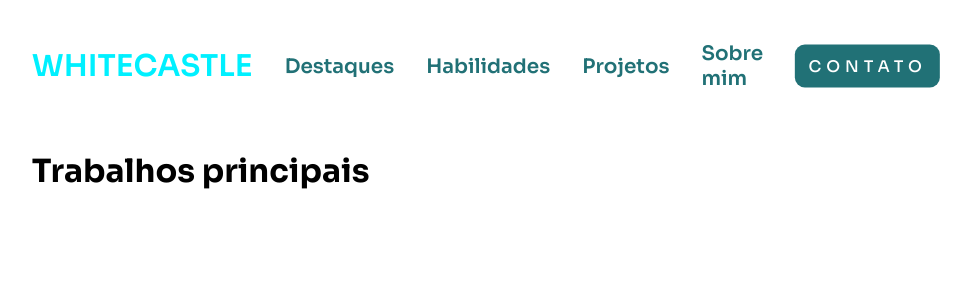
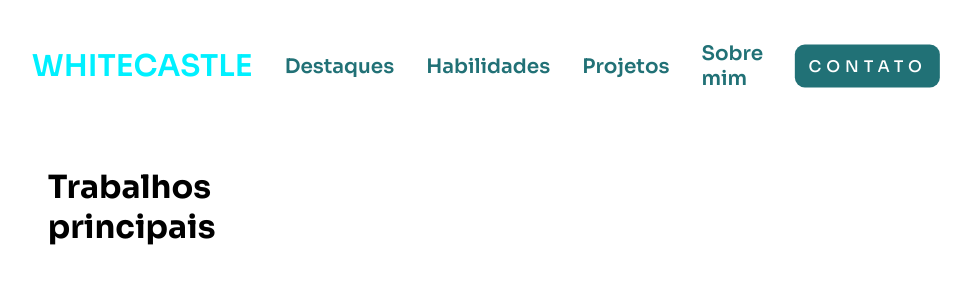
Before and after one commit to CastleWhite23/novo-portifolio, a React (Vite) app: page / in a window 1280 px wide. Shown: the top 300 px of the page, without its empty margins (154-1125 px from the left). Built offline with nearby package versions, Linux system fonts and the light colour scheme.

Commit message:
estilizando a pagina de projetos

```diff
--- a/src/pages/projetos/Projetos.css
+++ b/src/pages/projetos/Projetos.css
@@ -1,3 +1,16 @@
 .projetos{
     height: 100vh;
+    max-width: 1200px;
 }
+
+.projetos h1{
+    width: 100px;
+    padding: 1rem;
+}
+
+.projetos .cards-principais{
+    width: 100%;
+    height: 100vh;
+    display: flex;
+justify-content: center;
+}
```
